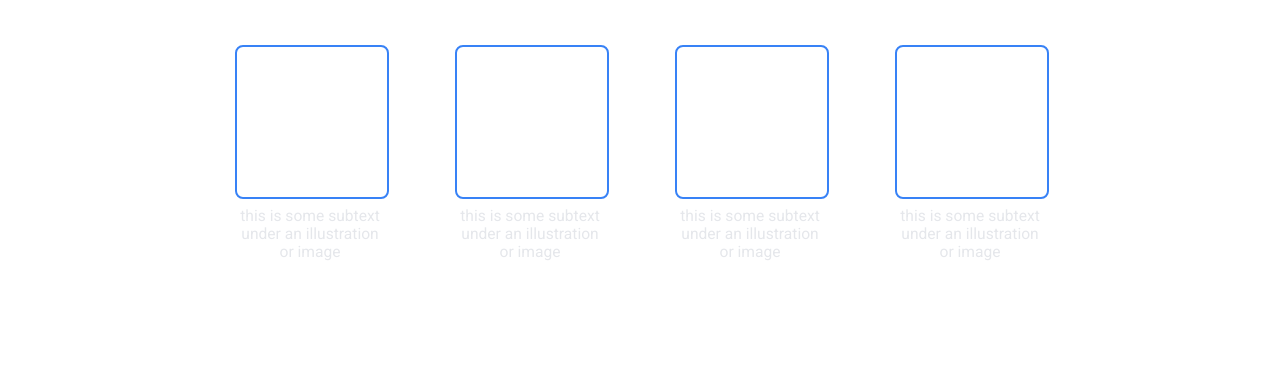
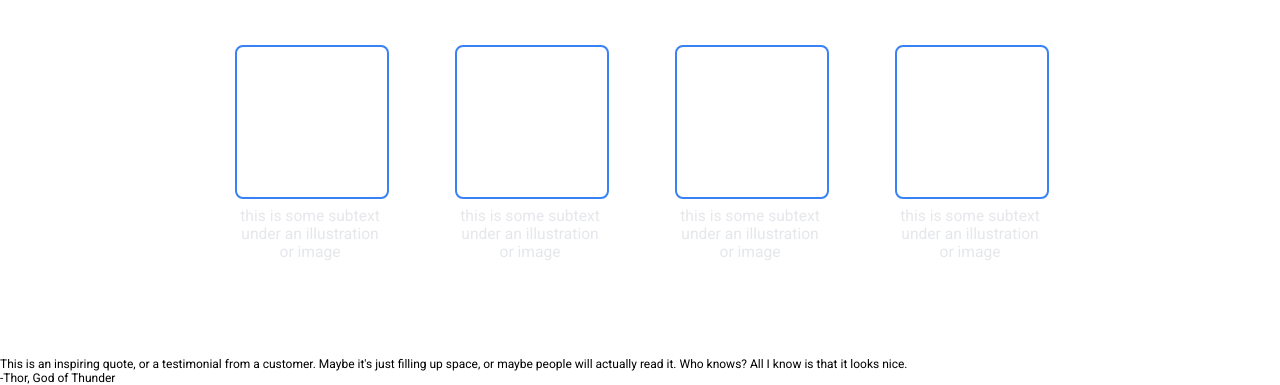
Before and after one commit to mattbuckwell/odin-landing-page, a plain HTML site: page index.html in a window 1280 px wide. Shown: the part 614-999 px from the top of the page. Before the commit the page ends 971 px from the top, so only its background shows below. Drawn offline with Linux system fonts and the light colour scheme.

Commit message:
Added elements for the quote section to index.html

```diff
--- a/index.html
+++ b/index.html
@@ -90,6 +90,19 @@
                 </div>
             </div>
         </section>
+        <section class="quote">
+            <div class="quote-container">
+                <p class="quote">
+                    This is an inspiring quote, or a testimonial from
+                    a customer. Maybe it's just filling up space, or
+                    maybe people will actually read it. Who knows?
+                    All I know is that it looks nice.
+                </p>
+                <p class="quote-author">
+                    -Thor, God of Thunder
+                </p>
+            </div>
+        </section>
     </main>
     <footer>
 
```
